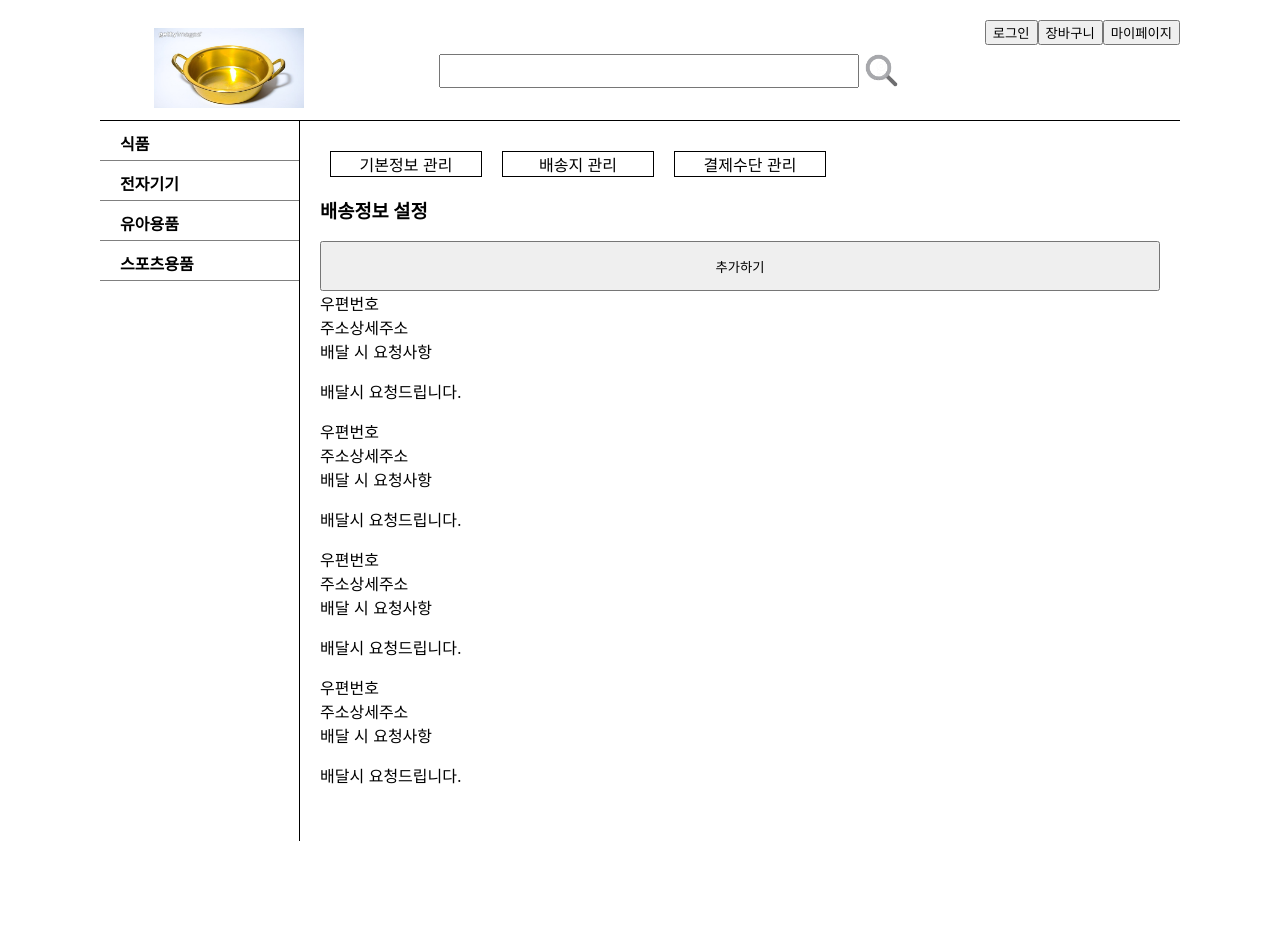
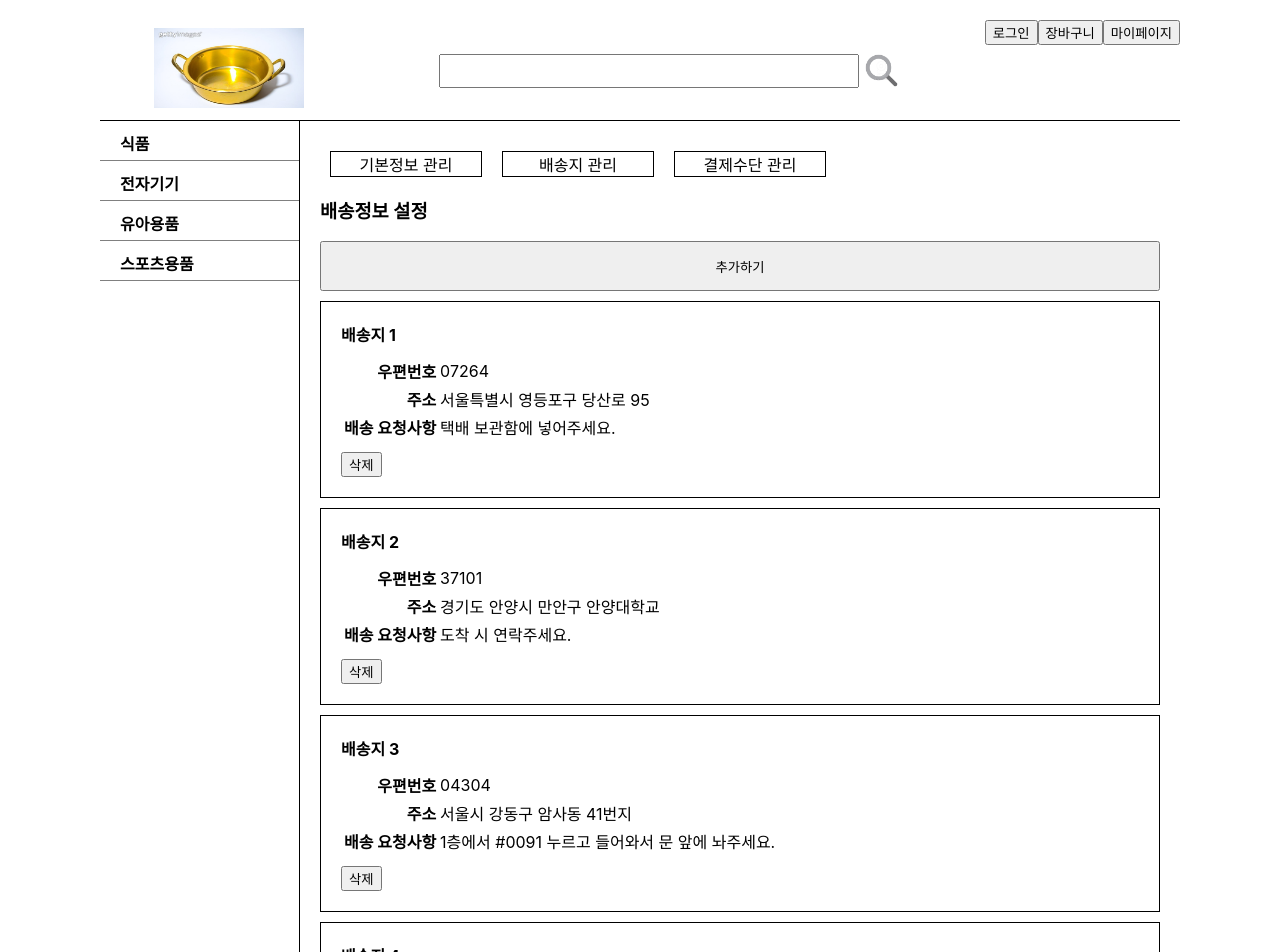
Before and after one commit to dongha-byun/react-js-shoppingmall, a React (Create React App) app: page /my-page in a window 1280 px wide. Shown: the top 952 px of the page. Before the commit the page ends 861 px from the top, so only its background shows below. Built offline with nearby package versions, Linux system fonts and the light colour scheme.

Commit message:
Feat: 배송정보 관리 화면 및 테스트 데이터 추가 2022-11-03

```diff
--- a/src/component/delivery/DeliveryForm.jsx
+++ b/src/component/delivery/DeliveryForm.jsx
@@ -2,6 +2,7 @@
 import TextButton from "../ui/TextButton";
 import TextInput from "../ui/TextInput";
 import styledComponents from "styled-components";
+import { useState } from "react";
 
 const DeliveryAddressFormWrapper = styledComponents.div``;
 
@@ -9,26 +10,25 @@
 
 function DeliveryForm(props){
 
+    const {onChangeForm} = props;
+
     return (
-        <div class="display-row">
-            <div>
-                <input type="checkbox" />
-            </div>
-            <div>
+        <div>
+            <form>
                 <DeliveryAddressFormWrapper>
-                    <TextInput type="text" placeholder="우편번호" maxWidth="150px"/>
+                    <TextInput type="text" placeholder="우편번호" maxWidth="150px" name="zipCode" id="zipCode" onChange={onChangeForm}/>
                     <TextButton value="우편번호 검색" width="100px" height="30px"
                         onClick={()=>{
                             alert("우편번호 검색 화면");
                         }}
                     /><br/>
-                    <TextInput type="text" placeholder="주소" maxWidth="300px"/>
-                    <TextInput type="text" placeholder="상세주소" maxWidth="100px"/>
+                    <TextInput type="text" placeholder="주소" maxWidth="300px" name="address" id="address" onChange={onChangeForm}/>
+                    <TextInput type="text" placeholder="상세주소" maxWidth="100px" name="detailAddress" id="detailAddress" onChange={onChangeForm}/>
                 </DeliveryAddressFormWrapper>
                 <DeliveryRequestFormWrapper>
-                    <TextInput placeholder="요청사항을 입력하세요." />
+                    <TextInput placeholder="요청사항을 입력하세요." name="requestMessage" id="requestMessage" onChange={onChangeForm}/>
                 </DeliveryRequestFormWrapper>
-            </div>
+            </form>
         </div>
     );
 
--- a/src/component/delivery/DeliveryView.jsx
+++ b/src/component/delivery/DeliveryView.jsx
@@ -1,22 +1,50 @@
 import React from "react";
 import styledComponents from "styled-components";
+import TextButton from "../ui/TextButton";
 
-const DeliveryViewWrapper = styledComponents.div``;
+const DeliveryViewWrapper = styledComponents.div`
+    border: 1px solid black;
+    padding: 20px;
+    margin-top: 10px;
+`;
+
+const StyledTable = styledComponents.table`
+    margin: 10px 0;
+`;
+
+const StyledTh = styledComponents.th`
+    text-align: right;
+`;
+
+const StyledHeaderDiv = styledComponents.div`
+    font-weight: bold;
+`;
 
 function DeliveryView(props){
-
+    const {delivery} = props;
     return (
         <DeliveryViewWrapper>
+            <StyledHeaderDiv>배송지 {delivery.id}</StyledHeaderDiv>
+            <StyledTable>
+                <tbody>
+                    <tr>
+                        <StyledTh>우편번호</StyledTh>
+                        <td>{delivery.zipCode}</td>
+                    </tr>
+                    <tr>
+                        <StyledTh>주소</StyledTh>
+                        <td>{delivery.address}</td>
+                    </tr>
+                    <tr>
+                        <StyledTh>배송 요청사항</StyledTh>
+                        <td>{delivery.requestMessage}</td>
+                    </tr>
+                </tbody>
+            </StyledTable>
             <div>
-                <span>우편번호</span>
-            </div>
-            <div>
-                <span>주소</span>
-                <span>상세주소</span>
-            </div>
-            <div>
-                <span>배달 시 요청사항</span>
-                <p>배달시 요청드립니다.</p>
+                <TextButton value="삭제" onClick={()=> {
+                    alert(`삭제 ${delivery.id}`);
+                }} />
             </div>
         </DeliveryViewWrapper>
     );
--- a/src/component/page/user/config/DeliveryConfig.jsx
+++ b/src/component/page/user/config/DeliveryConfig.jsx
@@ -6,11 +6,11 @@
 import Modal from "../../../modal/Modal";
 import "../../../modal/css/modal.css";
 import DeliveryForm from "../../../delivery/DeliveryForm";
+import deliveryInfos from "../../../../sample-data/delivery-data.json";
 
 const DeliveryConfigWrapper = styledComponents.div``;
 
 function DeliveryConfig(props){
-    const deliveryList=[1,2,3,4];
 
     const [show, setShow] = useState(false);
     const handleClose = () => setShow(false);
@@ -29,7 +29,6 @@
         });
     }
     const addDelivery = () => {
-        console.log(JSON.stringify(values));
         handleClose();
     }
 
@@ -42,13 +41,13 @@
                 onClick={()=>{
                     setShow(!show);
                 }}/>
-            {deliveryList.map((data, index) => {
+            {deliveryInfos.map((data, index) => {
                 return(
-                    <DeliveryView key={index} id={data} />
+                    <DeliveryView key={index} delivery={data} />
                 );
             })}
 
-            <Modal open={show} close={handleClose} confirm={addDelivery} header="배송정보 추가">
+            <Modal open={show} close={handleClose} confirm={addDelivery} header="배송정보 추가" confirmMessage="추가">
                 <DeliveryForm onChangeForm={onChangeForm}/>
             </Modal>
         </DeliveryConfigWrapper>
--- /dev/null
+++ b/src/sample-data/delivery-data.json
@@ -0,0 +1,30 @@
+[
+    {
+        "id": "1",
+        "address": "서울특별시 영등포구 당산로 95",
+        "detailAddress": "102동 501호",
+        "zipCode": "07264",
+        "requestMessage": "택배 보관함에 넣어주세요."
+    },
+    {
+        "id": "2",
+        "address": "경기도 안양시 만안구 안양대학교",
+        "detailAddress": "303호",
+        "zipCode": "37101",
+        "requestMessage": "도착 시 연락주세요."
+    },
+    {
+        "id": "3",
+        "address": "서울시 강동구 암사동 41번지",
+        "detailAddress": "403호",
+        "zipCode": "04304",
+        "requestMessage": "1층에서 #0091 누르고 들어와서 문 앞에 놔주세요."
+    },
+    {
+        "id": "4",
+        "address": "부산광역시 해운대로 17",
+        "detailAddress": "301동 209호",
+        "zipCode": "10922",
+        "requestMessage": "부재 시, 경비실에 맡겨주세요."
+    }
+]
```
